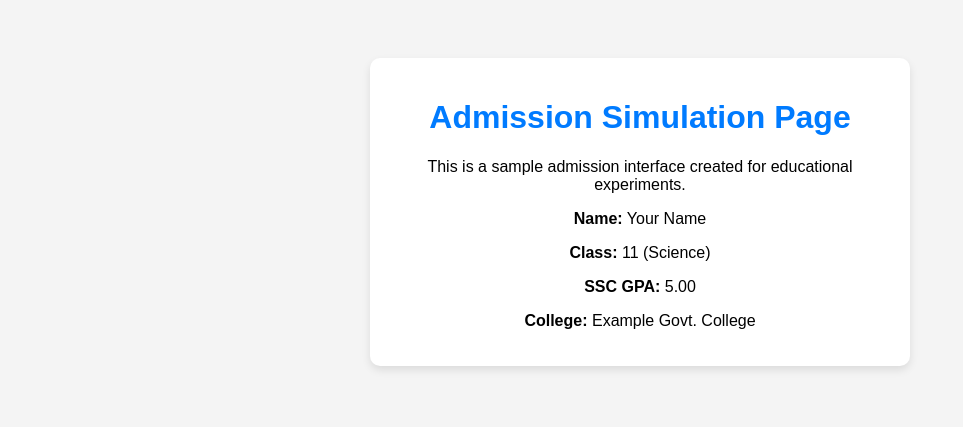
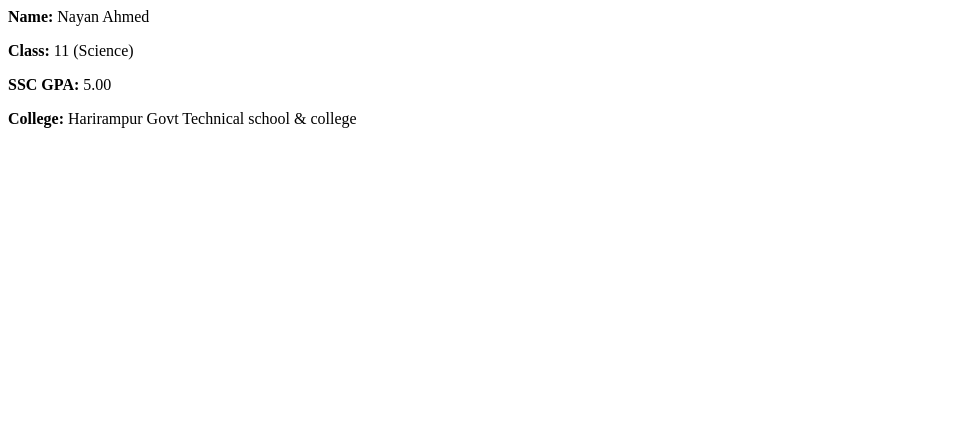
Before and after one commit to nayan09245/admission-experiment, a plain HTML site: page index.html in a window 1280 px wide. Shown: the whole page, without its empty margins (0-963 px from the left). Drawn offline with Linux system fonts and the light colour scheme.

Commit message:
Update index.html

```diff
--- a/index.html
+++ b/index.html
@@ -1,37 +1,4 @@
-
-<!DOCTYPE html>
-<html lang="en">
-<head>
-  <meta charset="UTF-8">
-  <title>Admission Simulation</title>
-  <style>
-    body {
-      font-family: Arial;
-      background: #f4f4f4;
-      text-align: center;
-      padding: 50px;
-    }
-    .card {
-      background: white;
-      border-radius: 10px;
-      padding: 20px;
-      max-width: 500px;
-      margin: auto;
-      box-shadow: 0 4px 8px rgba(0,0,0,0.1);
-    }
-    h1 {
-      color: #007BFF;
-    }
-  </style>
-</head>
-<body>
-  <div class="card">
-    <h1>Admission Simulation Page</h1>
-    <p>This is a sample admission interface created for educational experiments.</p>
-    <p><strong>Name:</strong> Your Name</p>
-    <p><strong>Class:</strong> 11 (Science)</p>
-    <p><strong>SSC GPA:</strong> 5.00</p>
-    <p><strong>College:</strong> Example Govt. College</p>
-  </div>
-</body>
-</html>
+<p><strong>Name:</strong> Nayan Ahmed</p>
+<p><strong>Class:</strong> 11 (Science)</p>
+<p><strong>SSC GPA:</strong> 5.00</p>
+<p><strong>College:</strong> Harirampur Govt Technical school & college</p>
```
